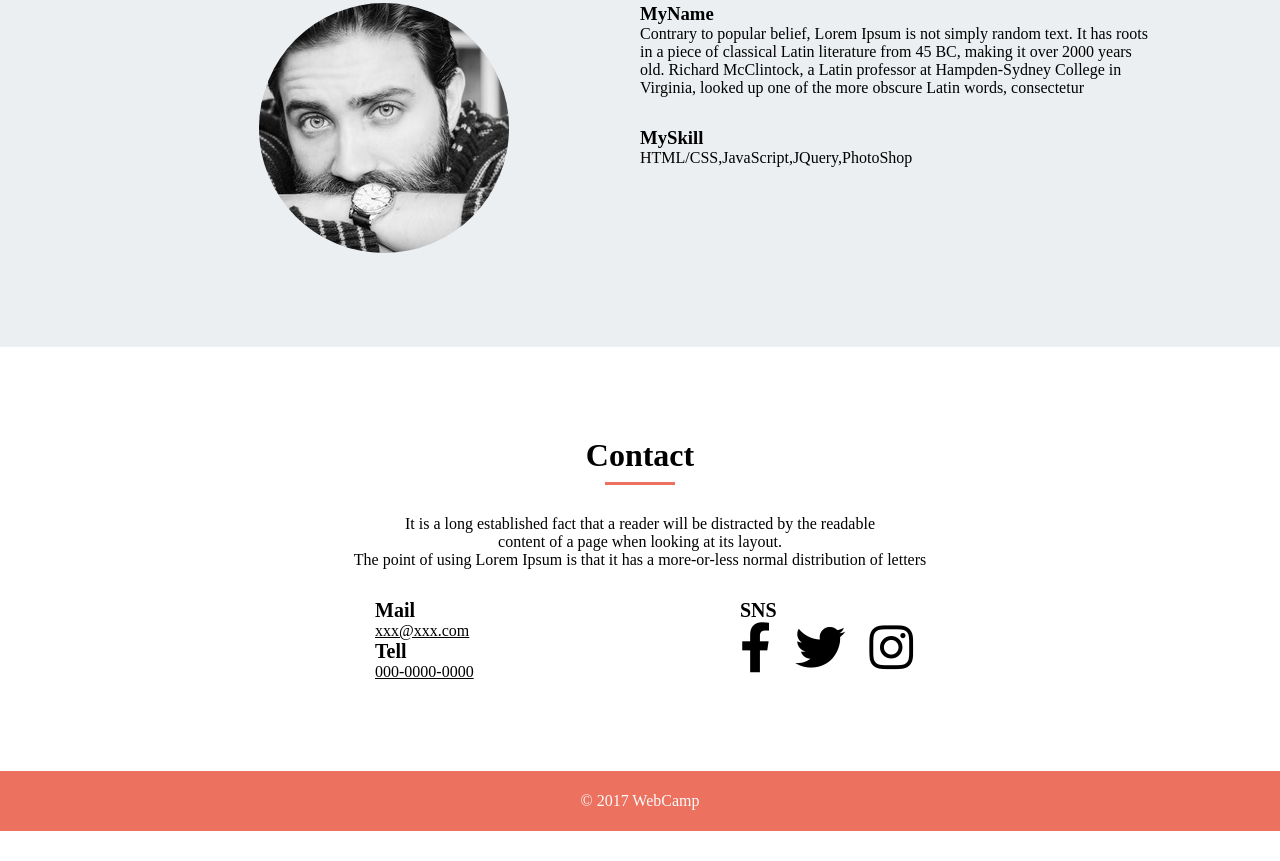
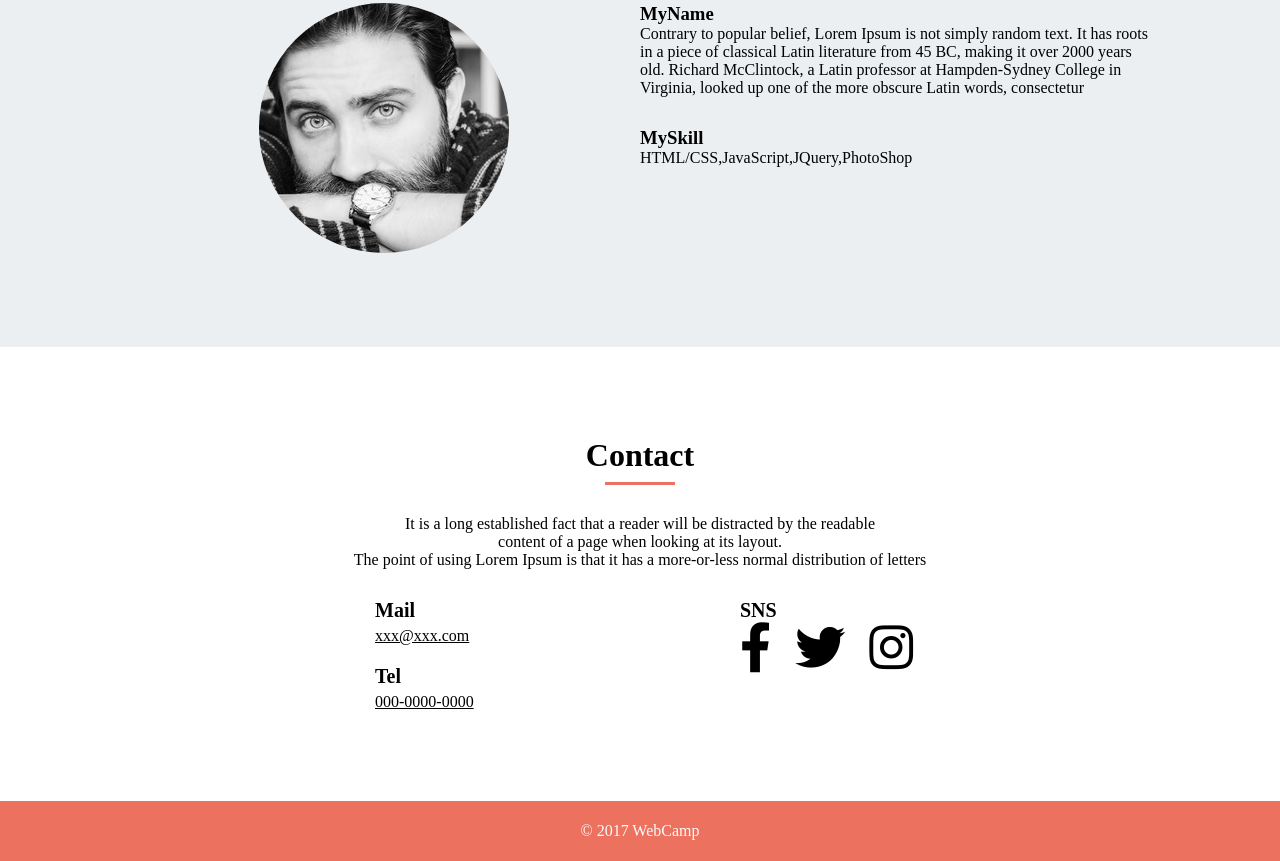
Before and after one commit to Lucana0725/my_site, a plain HTML site: page index.html in a window 1280 px wide. Shown: the part 2400-3261 px from the top of the page. Before the commit the page ends 3231 px from the top, so only its background shows below. Drawn offline with Linux system fonts and the light colour scheme.

Commit message:
[Fixed]通常レイアウトのContactのレイアウトを小修正

```diff
--- a/css/styles.css
+++ b/css/styles.css
@@ -327,6 +327,15 @@ main {
 .contact-left-contents > a {
   color: #000000;
 }
+
+.mail {
+  margin-bottom: 5px;
+}
+
+.tel {
+  margin-top: 20px;
+  margin-bottom: 5px;
+}
 /*.mail {*/
 /*  margin: 0 auto;*/
 /*}*/
--- a/index.html
+++ b/index.html
@@ -134,7 +134,7 @@
               <div class="contact-left-contents">
                 <h3 class="mail">Mail</h3>
                 <a href="#">xxx@xxx.com</a>
-                <h3 class="tel">Tell</h3>
+                <h3 class="tel">Tel</h3>
                 <a href="#">000-0000-0000</a>
               </div>
               <!--<div class="mail">-->
```
